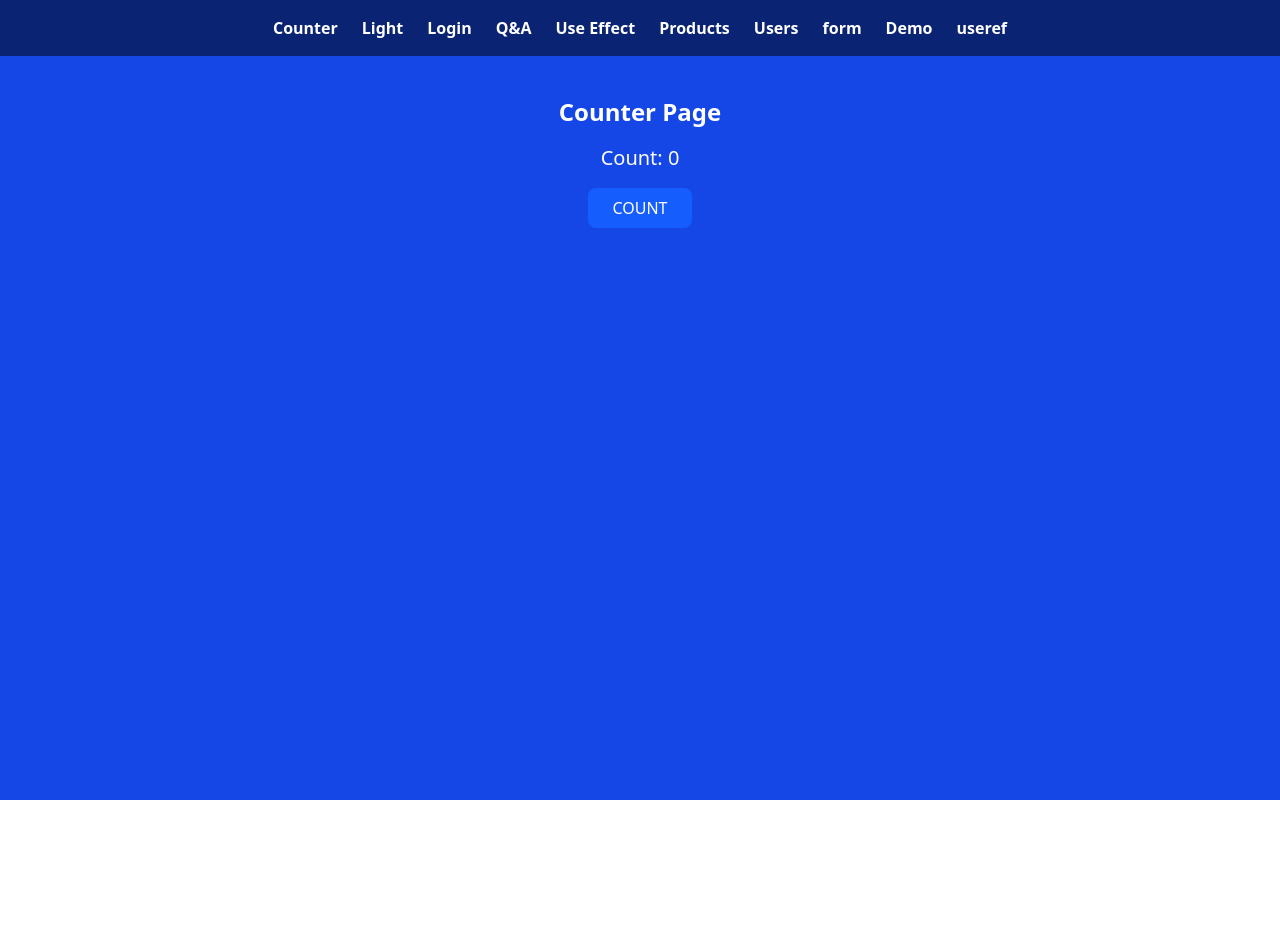
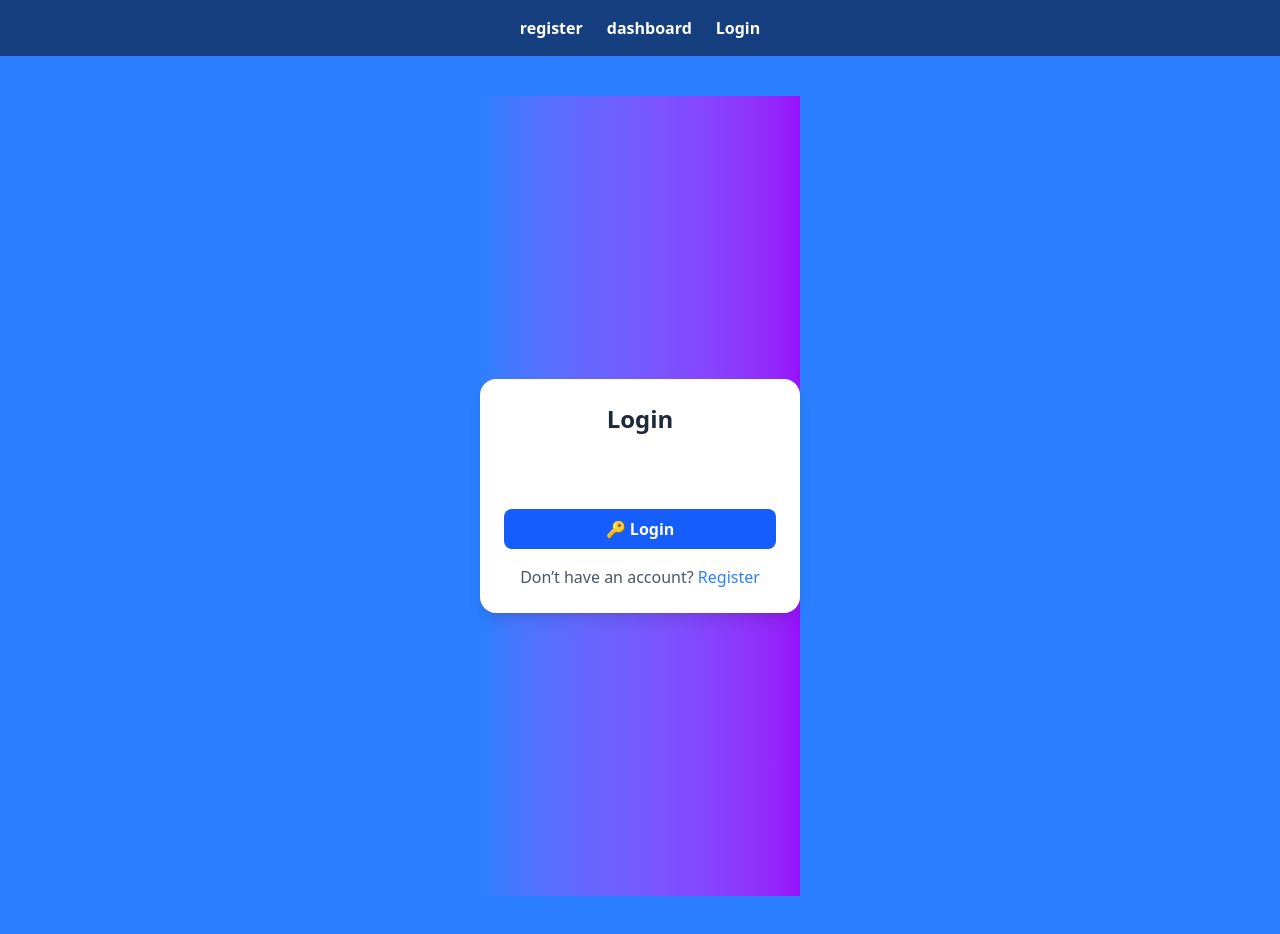
Before and after one commit to abishekvpm2025/Newstate_proj, a React (Vite) app: page / in a window 1280 px wide. Before the commit the page ends 800 px from the top, so only its background shows below. Built offline with nearby package versions, Linux system fonts and the light colour scheme.

Commit message:
use context updtaed

```diff
--- a/src/App.jsx
+++ b/src/App.jsx
@@ -12,16 +12,22 @@ import Empname from "./Components/Empname.jsx";
 import Form from "./Components/Form.jsx";
 import StateDemo from "./Components/StateDemo.jsx";
 import Useref from "./Components/Useref.jsx";
+import Mycontext from "./Components/Context/Mycontext.jsx";
+import Myprovider from "./Components/Context/Myprovider.jsx";
+import Loginpage from "./Components/Context/Loginpage.jsx";
+import Register from "./Components/Context/Register.jsx";
+import Dashboard from "./Components/Context/Dashboard.jsx";
+
 
 const App = () => {
   return (
     <div
-      className="min-h-screen bg-cover bg-center text-white bg-blue-700"
+      className="min-h-screen bg-cover bg-center text-white bg-blue-500"
 
     >
       {/* Navbar */}
       <nav className="flex justify-center gap-6 bg-black/50 py-4">
-        <Link to="/" className="hover:text-yellow-300 font-bold">
+        {/* <Link to="/" className="hover:text-yellow-300 font-bold">
           Counter
         </Link>
         <Link to="/light" className="hover:text-yellow-300 font-bold">
@@ -51,7 +57,18 @@ const App = () => {
         </Link>
         <Link to="useref" className="hover:text-yellow-300 font-bold" >
         useref
+        </Link> */}
+        <Link to="register" className="hover:text-yellow-300 font-bold" >
+        register
         </Link>
+        <Link to="dashboard" className="hover:text-yellow-300 font-bold" >
+        dashboard
+        </Link>
+        <Link to="/" className="hover:text-yellow-300 font-bold" >
+        Login        </Link>
+
+
+
 
 
 
@@ -59,8 +76,10 @@ const App = () => {
 
       {/* Pages */}
       <div className="flex justify-center items-center py-10">
+          <Myprovider>
+
         <Routes>
-          <Route path="/" element={<Counter />} />
+          {/* <Route path="/" element={ <Counter /> } />
           <Route path="/light" element={<Lightswitch />} />
           <Route path="/formdata" element={<Loginform />} />
           <Route path="/qa" element={<Questionpage />} />
@@ -69,8 +88,17 @@ const App = () => {
            <Route path="empdata" element={< Empname />}/>
            <Route path="form" element={< Form />}/>
            <Route path="demo" element={< StateDemo />}/>
-           <Route path="useref" element={< Useref />}/>
+           <Route path="useref" element={< Useref />}/> */}
+
+            <Route path="/" element={<Loginpage />} />
+          <Route path="/register" element={<Register />} />
+          <Route path="/dashboard" element={<Dashboard />} />
+
+
+
+
         </Routes>
+        </Myprovider>
       </div>
     </div>
   );
--- /dev/null
+++ b/src/Components/Context/Dashboard.jsx
@@ -0,0 +1,29 @@
+import { useContext } from "react";
+import Mycontext from "./Mycontext";
+
+const Dashboard = () => {
+  const { user, logout } = useContext(Mycontext);
+
+  return (
+    <div className="flex justify-center items-center h-100 w-100 bg-gradient-to-r from-pink-400 to-red-500">
+      <div className="bg-white p-6 rounded-2xl shadow-lg text-center w-96">
+        <h2 className="text-2xl font-bold text-gray-800 mb-4">Dashboard</h2>
+        {user ? (
+          <>
+            <p className="text-lg mb-4 text-gray-700">Welcome, {user.name}! 🎉</p>
+            <button
+              onClick={logout}
+              className="bg-red-600 text-white py-2 px-6 rounded-lg hover:bg-red-700 transition"
+            >
+              Logout
+            </button>
+          </>
+        ) : (
+          <p className="text-gray-600">Please login first</p>
+        )}
+      </div>
+    </div>
+  );
+};
+
+export default Dashboard;
--- /dev/null
+++ b/src/Components/Context/Loginpage.jsx
@@ -0,0 +1,51 @@
+import { useContext, useState } from "react";
+import { useNavigate } from "react-router-dom";
+import Mycontext from "./Mycontext";
+
+const Loginpage = () => {
+  const [name, Setname] = useState("");
+  const { login } = useContext(Mycontext);
+  const navigate = useNavigate();
+
+  const handlelogin = (e) => {
+    e.preventDefault();
+    login(name);
+    navigate("/dashboard");
+  };
+
+  return (
+    <div className="flex justify-center items-center h-screen bg-gradient-to-r from-blue-500 to-purple-600">
+      <form
+        onSubmit={handlelogin}
+        className="bg-white p-6 rounded-2xl shadow-lg w-80 text-center"
+      >
+        <h2 className="text-2xl font-bold text-gray-800 mb-4">Login</h2>
+
+        {/* Input */}
+        <input
+          placeholder="Enter your name"
+          className="border p-2 w-full rounded-lg mb-4 focus:outline-none focus:ring-2 focus:ring-blue-400"
+          onChange={(e) => Setname(e.target.value)}
+        />
+
+        {/* Login Button */}
+        <button
+          type="submit"
+          className="w-full bg-blue-600 text-white py-2 rounded-lg hover:bg-blue-700 transition font-semibold"
+        >
+          🔑 Login
+        </button>
+
+        {/* Link to Register */}
+        <p className="mt-4 text-gray-600">
+          Don’t have an account?{" "}
+          <a href="/register" className="text-blue-500 hover:underline">
+            Register
+          </a>
+        </p>
+      </form>
+    </div>
+  );
+};
+
+export default Loginpage;
--- /dev/null
+++ b/src/Components/Context/Mycontext.jsx
@@ -0,0 +1,7 @@
+import { createContext } from "react";
+
+const Mycontext = createContext()
+
+
+
+export default Mycontext;
--- /dev/null
+++ b/src/Components/Context/Myprovider.jsx
@@ -0,0 +1,29 @@
+import { useState } from "react";
+import Mycontext from "./Mycontext";
+
+const Myprovider = ({children}) => {
+
+    const [user,Setuser] = useState(null)
+
+    const login = (name) => Setuser({name})
+
+     const register= (name) => Setuser({name})
+
+      const logout = () => Setuser(null)
+
+    return(
+        <>
+        <Mycontext.Provider value={{user,login,register,logout}}>
+            {children}
+
+
+        </Mycontext.Provider>
+
+        </>
+    )
+
+
+
+
+}
+export default Myprovider;
--- /dev/null
+++ b/src/Components/Context/Register.jsx
@@ -0,0 +1,39 @@
+import { useState, useContext } from "react";
+import { useNavigate } from "react-router-dom";
+import Mycontext from "./Mycontext";
+
+const Register = () => {
+  const [name, setName] = useState("");
+  const { register } = useContext(Mycontext);
+  const navigate = useNavigate();
+
+  const handleRegister = (e) => {
+    e.preventDefault();
+    register(name);
+    navigate("/dashboard");
+  };
+
+  return (
+    <div className="flex justify-center items-center h-100 w-100 bg-gradient-to-r from-green-400 to-teal-500">
+      <form
+        onSubmit={handleRegister}
+        className="bg-white p-6 rounded-2xl shadow-lg w-80 text-center"
+      >
+        <h2 className="text-2xl font-bold text-gray-800 mb-4">Register</h2>
+        <input
+          placeholder="Enter your name"
+          className="border-2 border-black p-2 mb-2 rounded-2xl w-60 text-black "
+          onChange={(e) => setName(e.target.value)}
+        />
+        <button
+          type="submit"
+          className="w-full bg-green-600 text-white py-2 rounded-lg hover:bg-green-700 transition"
+        >
+          Register
+        </button>
+      </form>
+    </div>
+  );
+};
+
+export default Register;
--- a/src/Components/Counter.jsx
+++ b/src/Components/Counter.jsx
@@ -1,8 +1,12 @@
 import React, { useState } from "react";
+import { useContext } from "react";
+import Mycontext from "./Context/Mycontext";
 
 // ---- Page 1: Counter ----
 const Counter = () => {
   const [count, setCount] = useState(0);
+
+  const {data,Setdata} = useContext(Mycontext)
 
   console.log("component render");
 
@@ -16,6 +20,8 @@ const Counter = () => {
       >
         COUNT
       </button>
+      <h1>{data}</h1>
+      <button onClick={()=>{Setdata("this is updated context")}}> context button</button>
     </div>
   );
 };
--- a/src/Components/Lightswitch.jsx
+++ b/src/Components/Lightswitch.jsx
@@ -1,7 +1,11 @@
 import React, { useState } from "react";
+import { useContext } from "react";
+import Mycontext from "./Context/Mycontext";
 
 const LightSwitch = () => {
   const [on, setOn] = useState(false);
+
+  const {data,Setdata}=useContext(Mycontext)
 
   return (
     <div className="flex flex-col items-center gap-5">
@@ -23,6 +27,8 @@ const LightSwitch = () => {
       >
         {on ? "Turn OFF" : "Turn ON"}
       </button>
+      <h1>{data}</h1>
+      <button onClick={()=>{Setdata("this is updated context")}}> context button</button>
     </div>
   );
 };
--- a/src/Components/Useref.jsx
+++ b/src/Components/Useref.jsx
@@ -19,16 +19,18 @@ const Useref = () => {
     h1data.current.textContent = refdata.current.value;
 
     const  arraypush =JSON.parse(localStorage.getItem("myarray")) || []
+    console.log(myarray);
 
-    arraypush.push(refdata)
 
-    localStorage.setItem(["mydata", JSON.stringify(arraypush)]);
+    arraypush.push(refdata.current.value)
+
+    localStorage.setItem("myarray", JSON.stringify(arraypush));
   };
 
   const changecolor = () => {
-    const inputvalue = buttonref.current.value;
+    // const inputvalue = buttonref.current.value;
 
-    if (inputvalue.toLowerCase() === "off") {
+    if (buttonref.current.value.toLowerCase() === "off") {
       butt.current.style.backgroundColor = "green";
     } else {
       butt.current.style.backgroundColor = "";
@@ -37,23 +39,27 @@ const Useref = () => {
 
   return (
     <>
-      <div>
-        <h1 ref={h1data}></h1>
+    <div className="flex flex-col items-center justify-center min-h-screen bg-gradient-to-r from-gray-100 to-gray-300 p-6  ">
+      <div >
+        <h1 className="border-2 bg-gray-300 text-black p-8 mb-2 h-15 w-90 rounded-2xl  " ref={h1data}></h1>
         <input
           type="text"
           placeholder="type somthing "
           ref={refdata}
           onChange={handlechange}
+          className="border-2 bg-gray-300 text-black p-2 w-90 rounded-3xl"
         />
       </div>
-      <div>
+      <div className="flex flex-col mt-10 items-center gap-5" >
         <input
           ref={buttonref}
           type="text"
           placeholder="type somthing "
           onChange={changecolor}
+          className=" border-2 bg-gray-300 text-black p-2 "
         />
-        <button className="bg-gray-900" ref={butt}>Touch </button>
+        <button className="bg-gray-900 h-20 w-20 rounded-4xl border-3" ref={butt}>submit </button>
+      </div>
       </div>
     </>
   );
```
